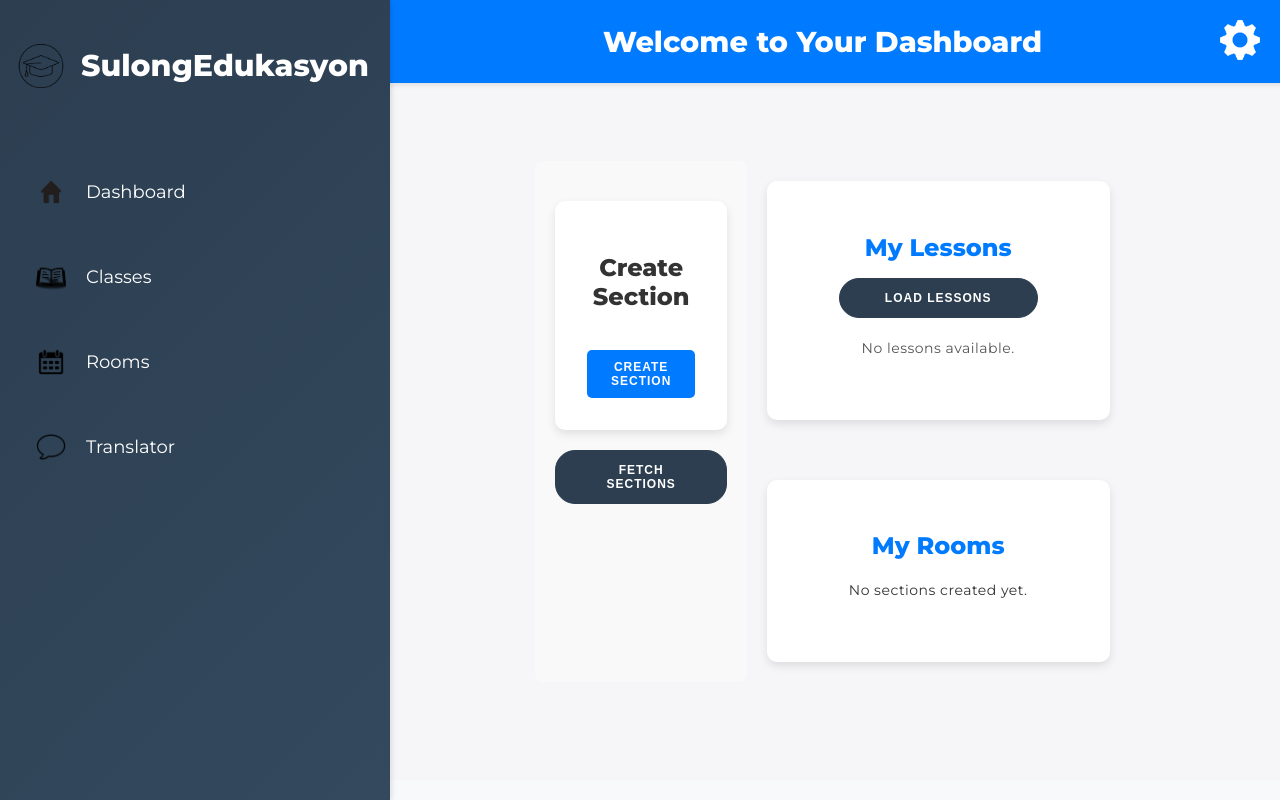
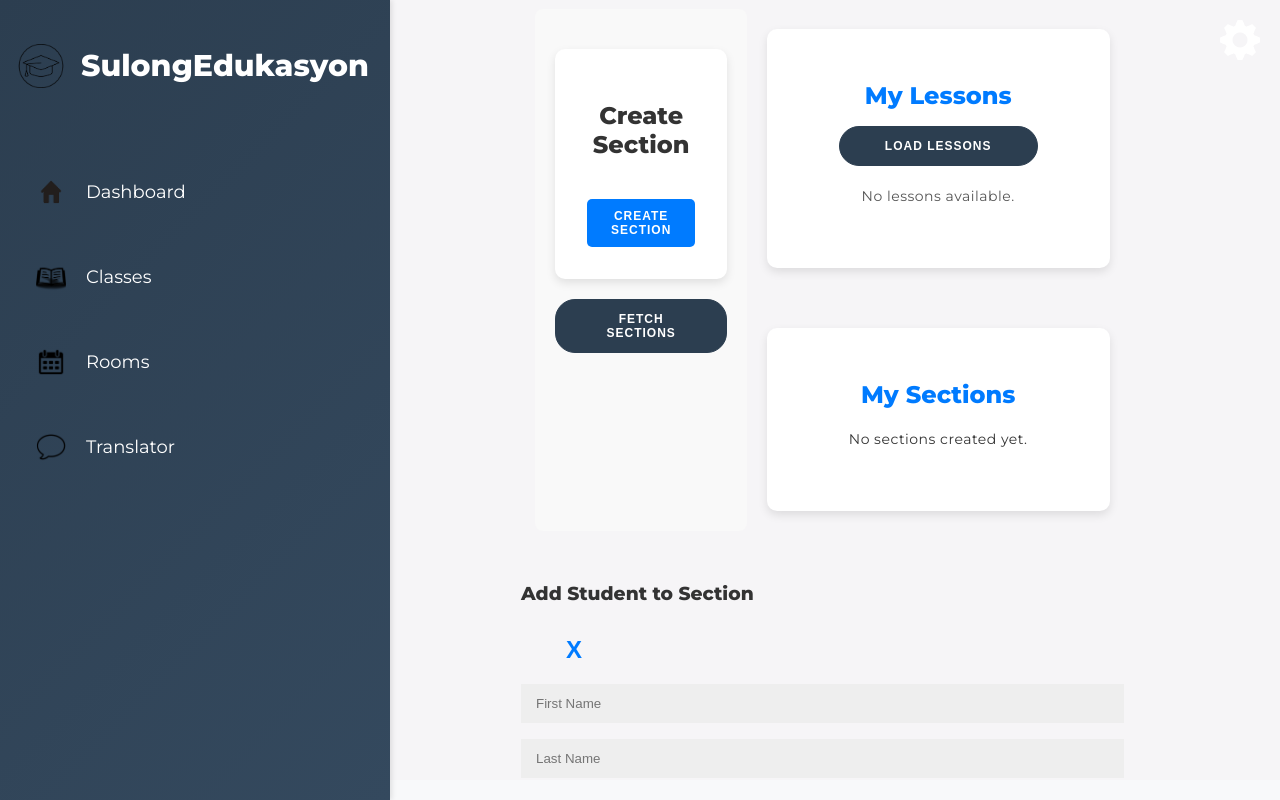
Before and after one commit to antonjoshuadominguez/SulongEdukasyon, a React (Vite) app in the folder frontend/: page /dashboard in a window 1280 px wide. Both pictures are taken after a click on the button 1240 px from the left and 40 px from the top of the page. Built offline with nearby package versions, Linux system fonts and the light colour scheme.

Commit message:
updated section API

```diff
--- a/frontend/src/controller/SectionController.jsx
+++ b/frontend/src/controller/SectionController.jsx
@@ -2,6 +2,7 @@ import axios from 'axios';
 
 const API_URL = import.meta.env.VITE_BACKEND_URL;
 
+// Fetch all sections for a specific teacher
 export const fetchSections = async (teacherId) => {
   try {
     const response = await axios.get(`${API_URL}/sections/teacher/${teacherId}`);
@@ -11,6 +12,7 @@ export const fetchSections = async (teacherId) => {
   }
 };
 
+// Create a new section
 export const createSection = async (sectionData) => {
   try {
     const response = await axios.post(`${API_URL}/sections/create`, {
@@ -26,6 +28,7 @@ export const createSection = async (sectionData) => {
   }
 };
 
+// Update section details
 export const updateSection = async (sectionId, updatedData) => {
   try {
     const response = await axios.put(`${API_URL}/sections/update/${sectionId}`, updatedData, {
@@ -37,6 +40,7 @@ export const updateSection = async (sectionId, updatedData) => {
   }
 };
 
+// Delete a section
 export const deleteSection = async (sectionId) => {
   try {
     const response = await axios.delete(`${API_URL}/sections/delete/${sectionId}`);
@@ -46,6 +50,7 @@ export const deleteSection = async (sectionId) => {
   }
 };
 
+// Add a student to a section
 export const addStudentToSection = async (sectionId, studentId) => {
   try {
     const response = await axios.post(`${API_URL}/sections/add-student/${sectionId}`, { studentID: studentId });
@@ -55,7 +60,8 @@ export const addStudentToSection = async (sectionId, studentId) => {
   }
 };
 
-export const deleteStudentFromSection = async (sectionId, studentId) => {
+// Remove a student from a section
+export const removeStudentFromSection = async (sectionId, studentId) => {
   try {
     const response = await axios.delete(`${API_URL}/sections/remove-student/${sectionId}/${studentId}`);
     return response.data;
@@ -64,6 +70,17 @@ export const deleteStudentFromSection = async (sectionId, studentId) => {
   }
 };
 
+// Fetch all students in the system
+export const fetchAllStudents = async () => {
+  try {
+    const response = await axios.get(`${API_URL}/sections/students`);
+    return response.data;
+  } catch (error) {
+    throw new Error('Error fetching all students');
+  }
+};
+
+// Fetch students in a specific section
 export const fetchStudentsInSection = async (sectionId) => {
   try {
     const response = await axios.get(`${API_URL}/sections/students/${sectionId}`);
@@ -72,3 +89,15 @@ export const fetchStudentsInSection = async (sectionId) => {
     throw new Error('Error fetching students from section');
   }
 };
+
+// Update a student's information
+export const updateStudent = async (studentId, updatedData) => {
+  try {
+    const response = await axios.put(`${API_URL}/students/update-student/${studentId}`, updatedData, {
+      headers: { 'Content-Type': 'application/json' },
+    });
+    return response.data;
+  } catch (error) {
+    throw new Error('Error updating student');
+  }
+};
--- a/frontend/src/view/components/Dashboard.jsx
+++ b/frontend/src/view/components/Dashboard.jsx
@@ -1,10 +1,20 @@
 import React, { useState } from 'react';
 import '../css/Dashboard.css';
 import Sidebar from './Sidebar';
-import { fetchSections, createSection, updateSection, deleteSection, addStudentToSection, deleteStudentFromSection, fetchStudentsInSection } from '../../controller/SectionController';
+import {
+  fetchSections,
+  createSection,
+  updateSection,
+  deleteSection,
+  addStudentToSection,
+  removeStudentFromSection,
+  fetchAllStudents,
+  fetchStudentsInSection,
+  updateStudent
+} from '../../controller/SectionController';
 
 const Dashboard = () => {
-  const [isModalOpen, setIsModalOpen] = useState(false);
+  const [isModalOpen, setIsModalOpen] = useState(false); // Add student modal visibility
   const [sections, setSections] = useState([]);
   const [sectionName, setSectionName] = useState('');
   const [sectionDescription, setSectionDescription] = useState('');
@@ -12,6 +22,11 @@ const Dashboard = () => {
   const [loading, setLoading] = useState(false);
   const [editingSection, setEditingSection] = useState(null); // Track the section being edited
   const [myLessons, setMyLessons] = useState([]);  // New state to store lessons
+  const [studentFirstName, setStudentFirstName] = useState(''); // State for student first name
+  const [studentLastName, setStudentLastName] = useState(''); // State for student last name
+  const [selectedSectionId, setSelectedSectionId] = useState(null); // State to track selected section
+  const [students, setStudents] = useState([]);  // State for storing students
+  const [loadingStudents, setLoadingStudents] = useState(false);  // Loading state for students
   const teacherId = 1;
 
   // Function to fetch sections when the button is clicked
@@ -29,7 +44,6 @@ const Dashboard = () => {
 
   // Fetch lessons for the teacher
   const loadLessons = () => {
-    // You can implement a function to fetch lessons or assign mock data for now
     const fetchedLessons = [
       { id: 1, name: "Math Lesson 1" },
       { id: 2, name: "English Lesson 1" },
@@ -54,6 +68,13 @@ const Dashboard = () => {
     setSectionName('');
     setSectionDescription('');
     setEditingSection(null); // Reset editingSection state when closing the popup
+  };
+
+  const openAddStudentModal = (sectionId) => {
+    setSelectedSectionId(sectionId); // Set the section ID where the student should be added
+    setStudentFirstName(''); // Reset student first name
+    setStudentLastName(''); // Reset student last name
+    setIsModalOpen(true); // Open the modal for adding a student
   };
 
   const handleCreateSection = async () => {
@@ -120,26 +141,37 @@ const Dashboard = () => {
   };
 
   // Add student to the section
-  const handleAddStudent = async (sectionId, studentId) => {
+  const handleAddStudent = async () => {
+    if (studentFirstName && studentLastName) {
+      const newStudent = {
+        firstName: studentFirstName,
+        lastName: studentLastName,
+      };
+
       try {
-      await addStudentToSection(sectionId, studentId);
+        await addStudentToSection(selectedSectionId, newStudent);
+        // Update the sections list to include the new student
         const updatedSections = sections.map((section) => {
-        if (section.sectionID === sectionId) {
-          section.students.push({ studentId }); // Assuming you are keeping the student object
+          if (section.sectionID === selectedSectionId) {
+            section.students.push({ firstName: studentFirstName, lastName: studentLastName });
           }
           return section;
         });
         setSections(updatedSections);
+        setIsModalOpen(false); // Close the modal after adding student
       } catch (error) {
         console.error('Error adding student:', error);
         alert('Error adding student');
+      }
+    } else {
+      alert('Please provide both student first name and last name.');
     }
   };
 
   // Remove student from section
   const handleRemoveStudent = async (sectionId, studentId) => {
     try {
-      await deleteStudentFromSection(sectionId, studentId);
+      await removeStudentFromSection(sectionId, studentId);
       const updatedSections = sections.map((section) => {
         if (section.sectionID === sectionId) {
           section.students = section.students.filter((student) => student.studentId !== studentId);
@@ -150,6 +182,19 @@ const Dashboard = () => {
     } catch (error) {
       console.error('Error removing student:', error);
       alert('Error removing student');
+    }
+  };
+
+  // Fetch all students manually
+  const loadStudents = async () => {
+    setLoadingStudents(true);
+    try {
+      const data = await fetchAllStudents();
+      setStudents(data);
+    } catch (error) {
+      console.error('Error fetching students:', error);
+    } finally {
+      setLoadingStudents(false);
     }
   };
 
@@ -198,9 +243,9 @@ const Dashboard = () => {
                 </div>
               </div>
 
-              {/* My Rooms */}
+              {/* My Sections */}
               <div className="my-rooms-container">
-                <h2>My Rooms</h2>
+                <h2>My Sections</h2>
                 <div className="rooms-content">
                   {sections.length > 0 ? (
                     sections.map((section) => (
@@ -209,7 +254,7 @@ const Dashboard = () => {
                         <p>{section.section_description}</p>
                         <button
                           className="add-student-button"
-                          onClick={() => handleAddStudent(section.sectionID, studentId)}
+                          onClick={() => openAddStudentModal(section.sectionID)}
                         >
                           Add Student
                         </button>
@@ -230,7 +275,7 @@ const Dashboard = () => {
                           {section.students && section.students.length > 0 ? (
                             section.students.map((student) => (
                               <div key={student.studentId}>
-                                <span>{student.name}</span>
+                                <span>{student.firstName} {student.lastName}</span>
                                 <button
                                   className="remove-student-button"
                                   onClick={() => handleRemoveStudent(section.sectionID, student.studentId)}
@@ -284,6 +329,40 @@ const Dashboard = () => {
             </div>
           </div>
         )}
+
+        {/* Add student modal */}
+        {isModalOpen && (
+          <div className="add-student-popup-overlay">
+            <div className="add-student-popup-content">
+              <div className="add-student-popup-header">
+                <h3>Add Student to Section</h3>
+                <button className="close-popup-button" onClick={() => setIsModalOpen(false)}>X</button>
+              </div>
+              <div className="add-student-popup-body">
+                <input
+                  type="text"
+                  placeholder="First Name"
+                  value={studentFirstName}
+                  onChange={(e) => setStudentFirstName(e.target.value)}
+                />
+                <input
+                  type="text"
+                  placeholder="Last Name"
+                  value={studentLastName}
+                  onChange={(e) => setStudentLastName(e.target.value)}
+                />
+                <button className="add-student-popup-button" onClick={handleAddStudent}>
+                  Add Student
+                </button>
+              </div>
+            </div>
+          </div>
+        )}
+
+        {/* Fetch students button */}
+        <button className="fetch-students-button" onClick={loadStudents} disabled={loadingStudents}>
+          {loadingStudents ? 'Loading Students...' : 'Fetch Students'}
+        </button>
       </div>
     </div>
   );
```
Also changed, not shown: 2 other files (tests, documents, lock files or other folders). Lines whose indentation alone changed are shown as unchanged.
